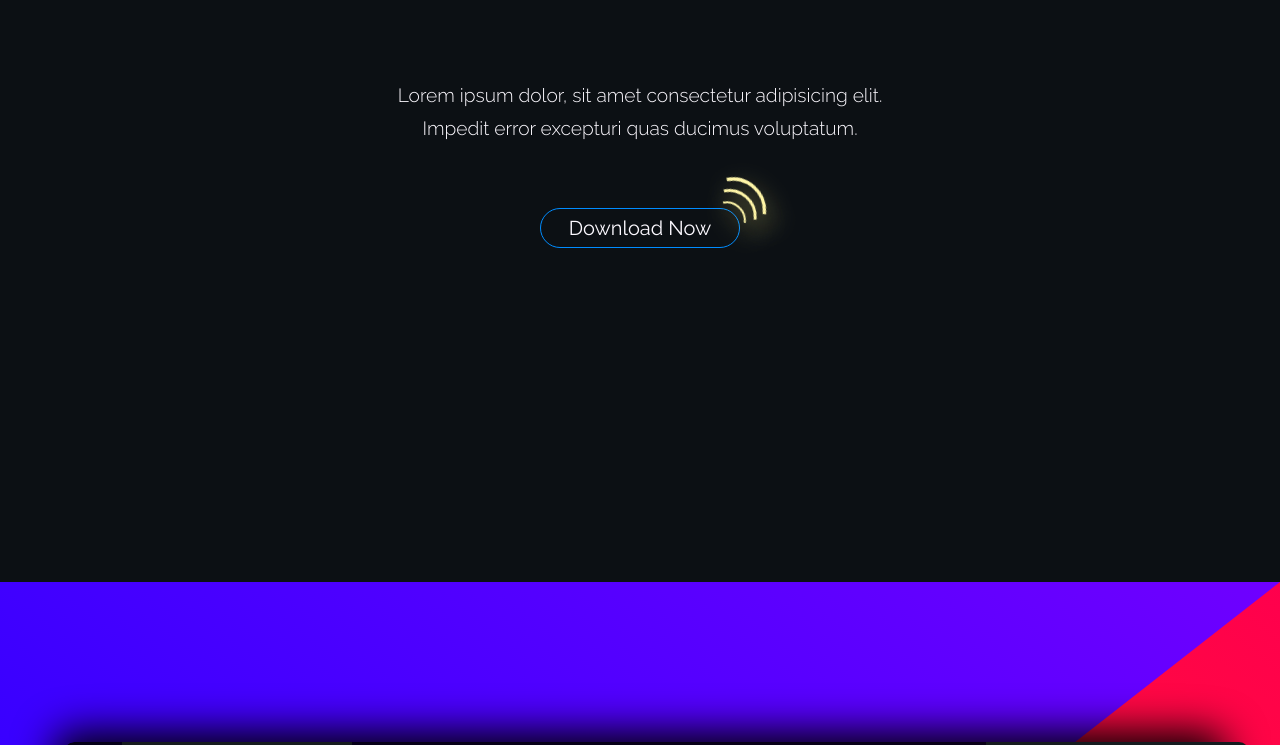
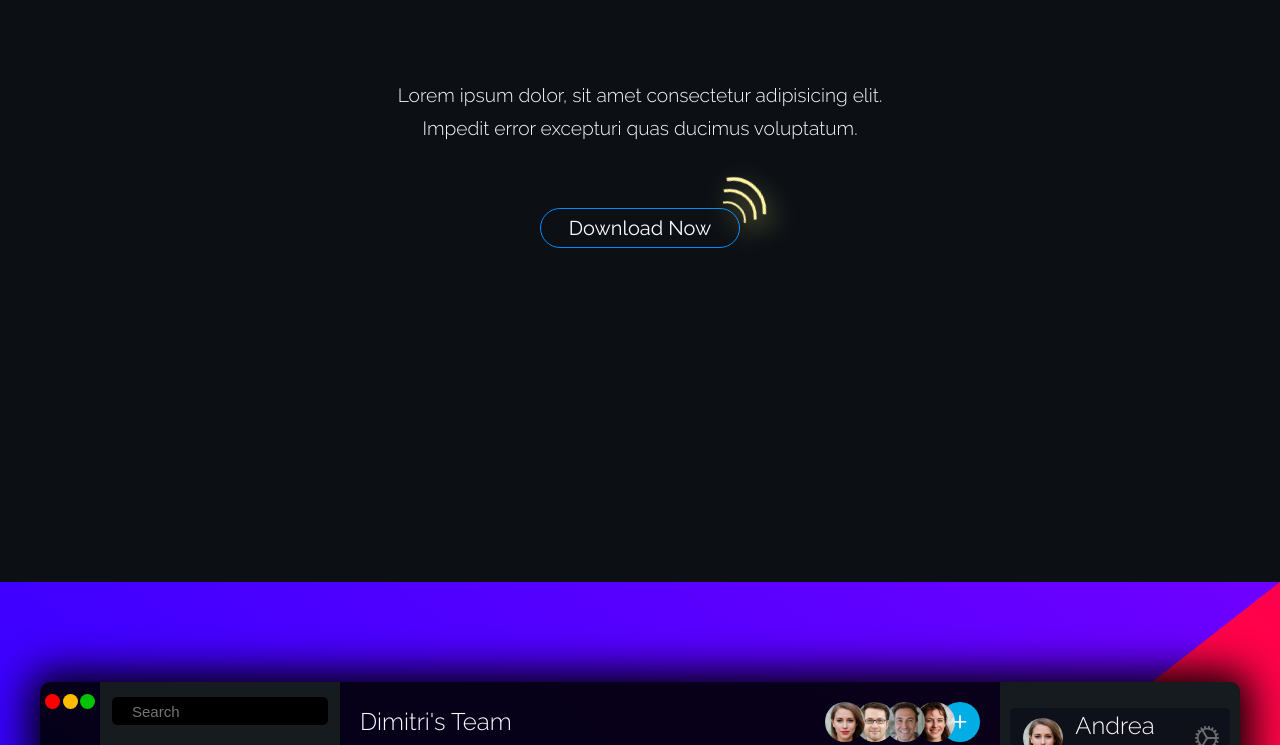
Before and after one commit to RohanS29/Synchronize, a plain HTML site: page index.html in a window 1280 px wide. Shown: the part 498-1243 px from the top of the page. Drawn offline with nearby package versions, Linux system fonts and the light colour scheme; the site is published under a folder, as on GitHub Pages, so addresses that start at the root find nothing.

Commit message:
Small update

```diff
--- a/index.html
+++ b/index.html
@@ -8,7 +8,7 @@
 
     <link rel="shortcut icon" href="./props/svg/01-hero_section/01-logo.svg" type="image/x-icon" sizes="16x16">
 
-    <link rel="stylesheet" href="/css/animation.css">
+    <link rel="stylesheet" href="css/animation.css">
 
     <link rel="stylesheet" href="css/vendor.css">
     <link rel="stylesheet" href="css/style.css">
@@ -18,7 +18,7 @@
         href="https://fonts.googleapis.com/css2?family=Raleway:ital,wght@0,100;0,200;0,300;0,400;0,500;0,600;0,700;0,800;0,900;1,100;1,200;1,300;1,400;1,500;1,600;1,700;1,800;1,900&display=swap"
         rel="stylesheet">
 
-    <link rel="stylesheet" href="/css/responsive.css">
+    <link rel="stylesheet" href="css/responsive.css">
 
     <title>Synchronize</title>
 </head>
```
